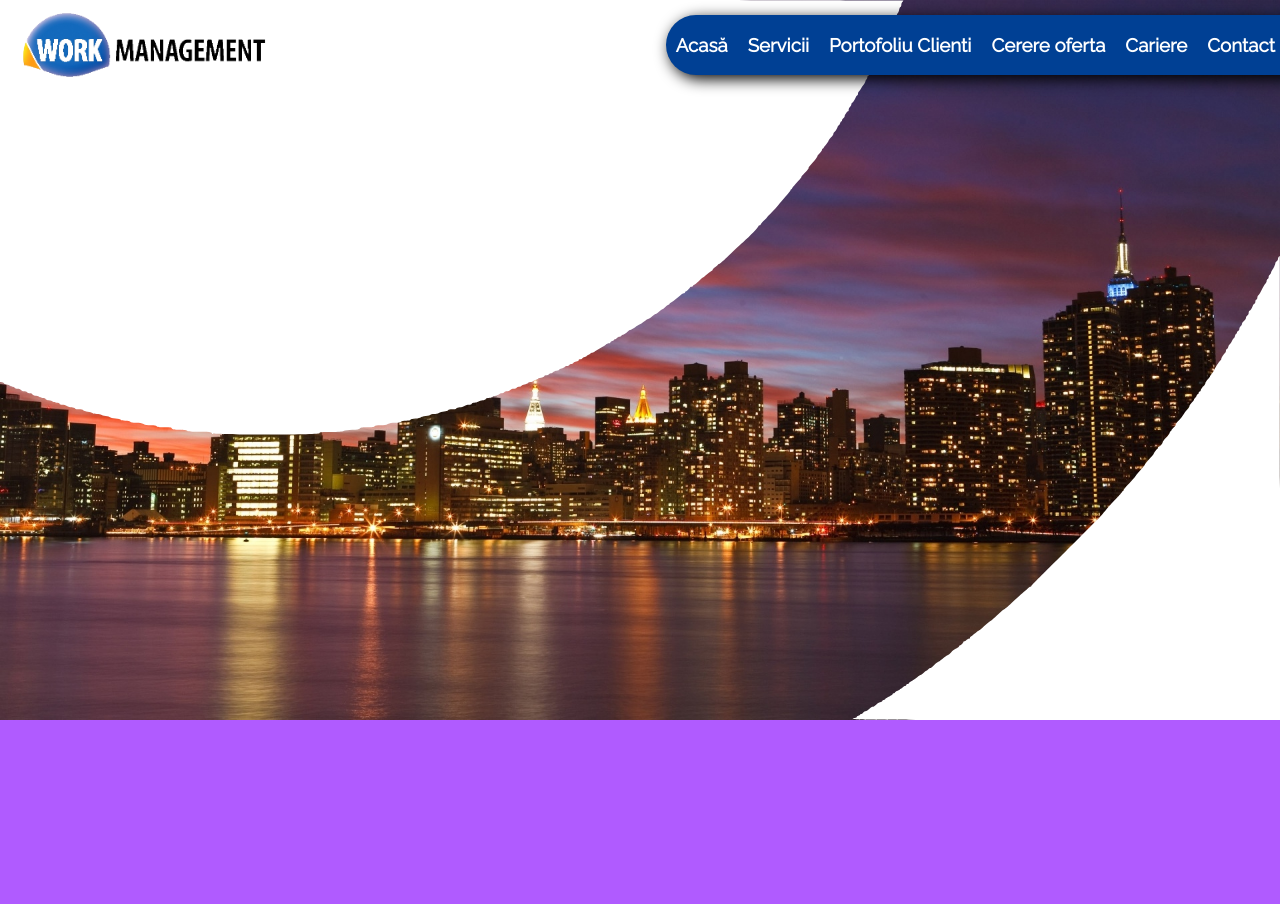
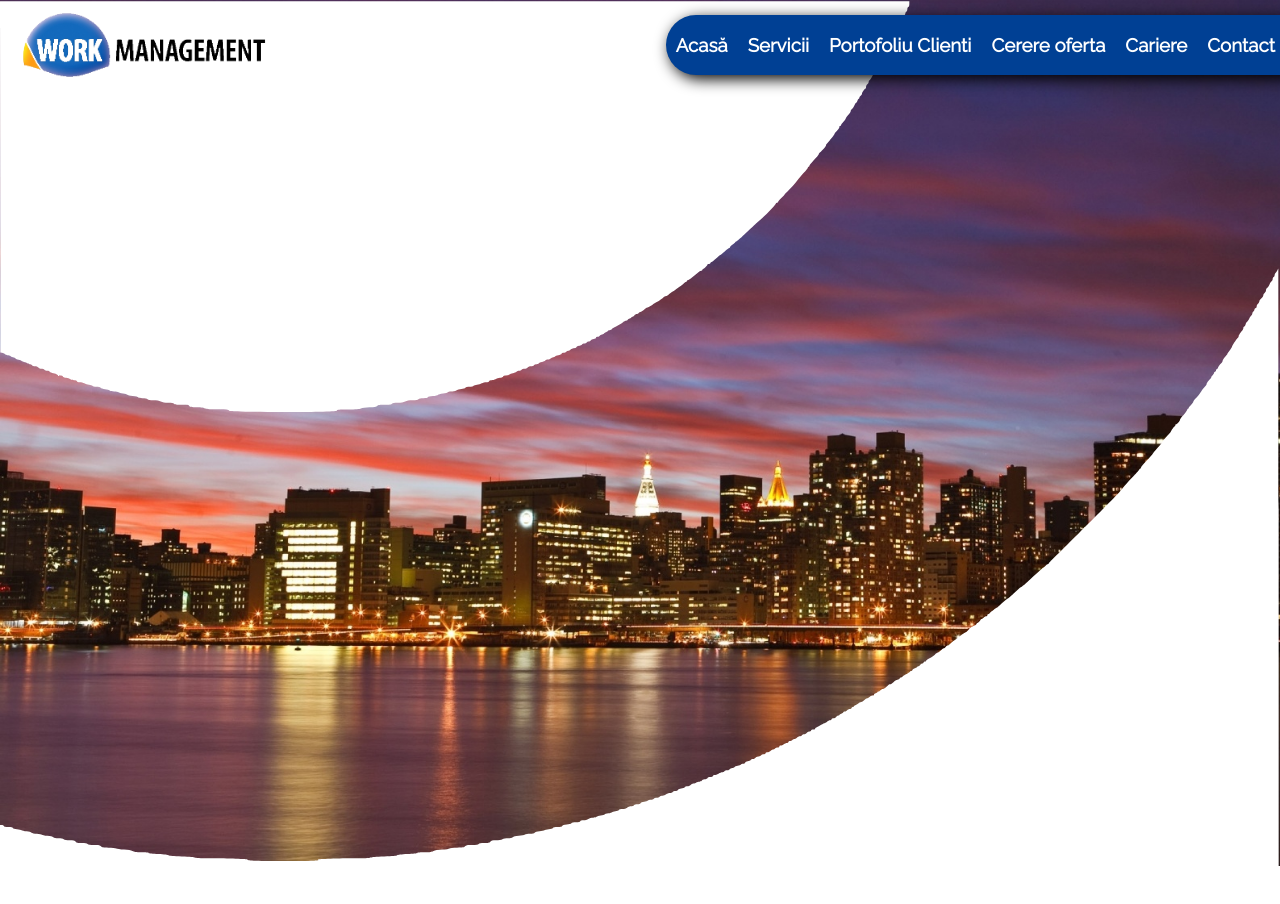
Before and after one commit to bmarcu13/work-management-website, a React (Create React App) app: page /servicii/0 in a window 1280 px wide. Shown: the top 904 px of the page. Built offline with nearby package versions, Linux system fonts and the light colour scheme.

Commit message:
Better impl for landing bg

```diff
--- a/src/Screens/IndividualServicePage/ServiceLanding/ServiceLanding.css
+++ b/src/Screens/IndividualServicePage/ServiceLanding/ServiceLanding.css
@@ -1,21 +1,19 @@
 .service-page-landing-container {
-    background-image: url(../../../img/oras.jpg);
-    background-repeat: no-repeat;
-    background-size: 100vw;
-    background-color: rgb(176, 91, 255);
+    background-color: rgb(255, 255, 255);
     height: 200vh;
     min-width: 100%;
 }
 
-.service-page-landing-container .svg-bg {
-    width: 100%;
+.service-page-landing-container .svg-bg img {
+    width: 100vw;
     height: auto;
-    aspect-ratio: 1;
-    background-image: url(../../../img/cerculet2.svg);
-    background-size: 100vw;
+    overflow-x: hidden;
     background-repeat: no-repeat;
-    overflow-x: hidden;
 }
 
-.service-page-landing-container .svg-bg .bg {
+.service-page-landing-container .svg-bg {
+    background: url(../../../img/oras.jpg);
+    background-repeat: no-repeat;
+    background-size: cover;
+    background-position-y: -5px;
 }
--- a/src/Screens/IndividualServicePage/ServiceLanding/ServiceLanding.js
+++ b/src/Screens/IndividualServicePage/ServiceLanding/ServiceLanding.js
@@ -1,14 +1,16 @@
 import React from "react";
 import oras from "../../../img/oras.jpg";
-import cercblana from "../../../img/cerc_blana.svg";
+import cercblana from "../../../img/cerc_complet.svg";
 
 import "./ServiceLanding.css";
 
 export default function ServiceLanding(props) {
     return (
         <div className="service-page-landing-container">
-            <div className="svg-bg">
-                <div className="bg"></div>
+            <div>
+                <div className="svg-bg">
+                    <img src={cercblana}></img>
+                </div>
             </div>
         </div>
     );
```
Also changed, not shown: src/img/cerc_blana.svg, src/img/cerc_complet.svg.
